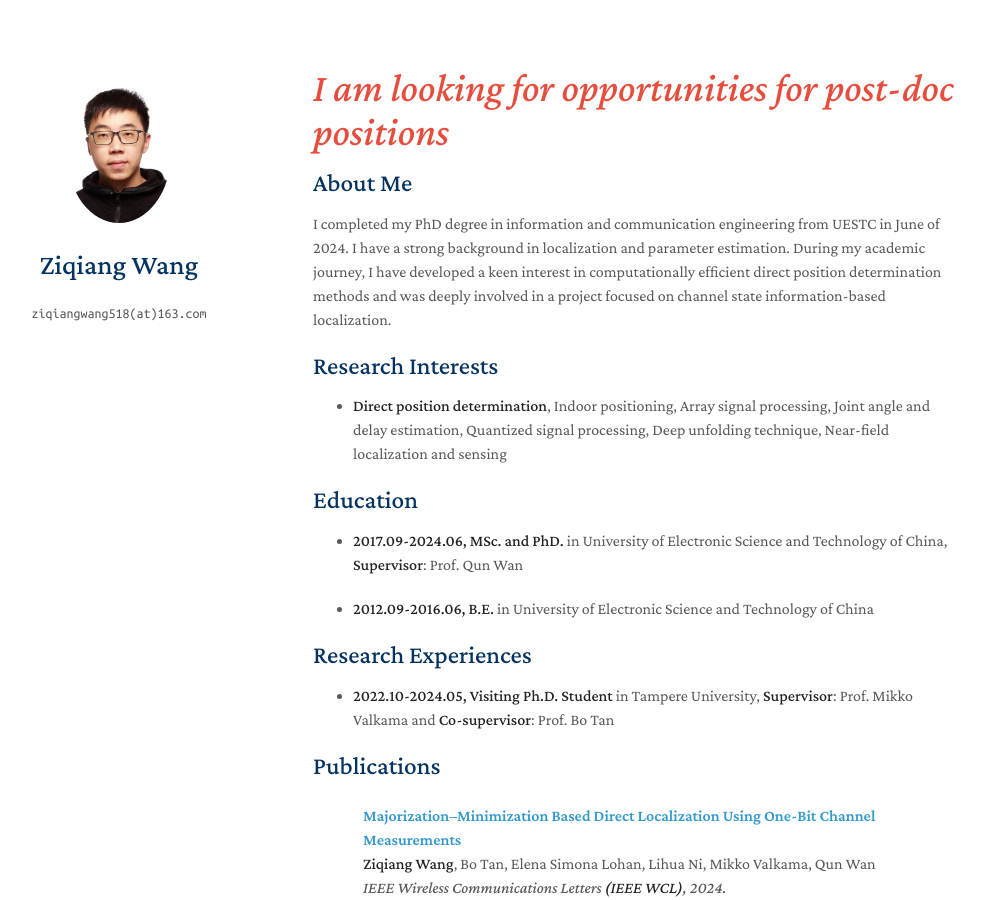
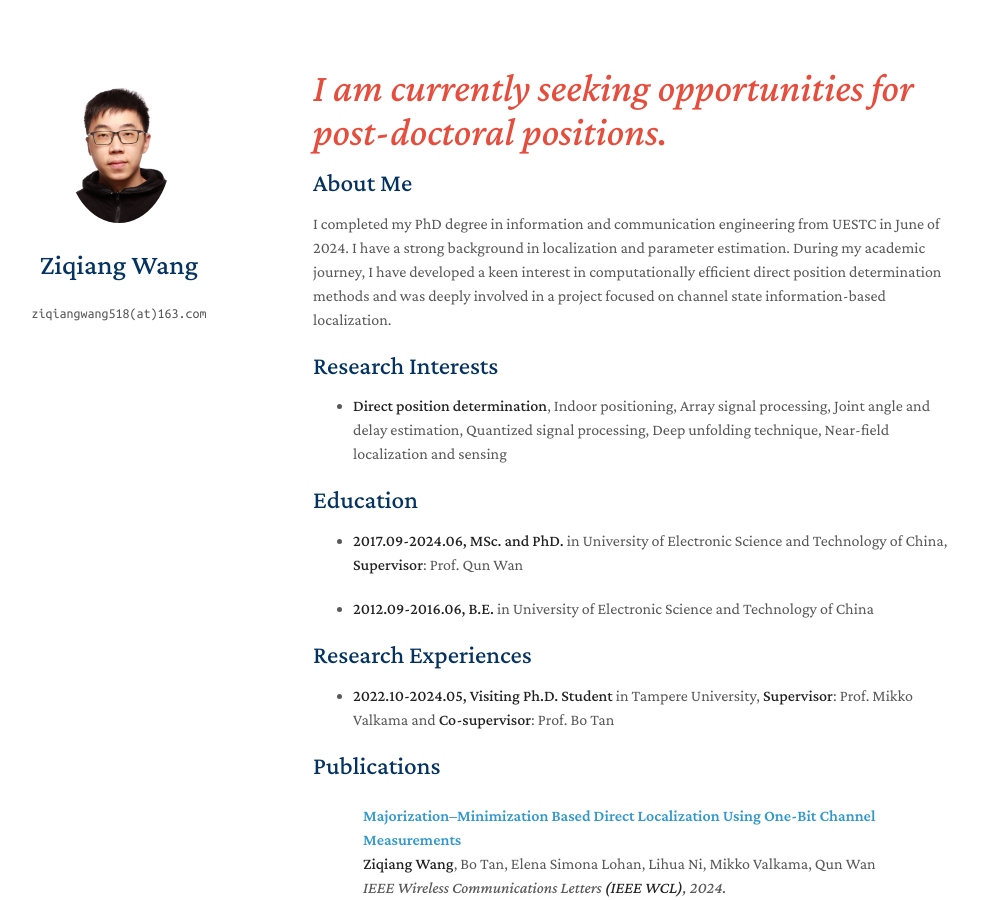
Before and after one commit to ZQiang-Wang/ZQiang-Wang.github.io, a Jekyll site: the page built from index.md, in a window 1280 px wide and 900 px high. Shown: the whole window, without its empty margins (157-1142 px from the left). Built offline with Jekyll 4.4.1, drawn with Linux system fonts in a browser that asks for light colours; a style sheet for code colours, icons or effects is not loaded; our own code applies the rules of GitHub Pages for plain Markdown files.

Commit message:
Update index.md

```diff
--- a/index.md
+++ b/index.md
@@ -2,7 +2,7 @@
 layout: homepage
 ---
 
-## <i style="color:#e74d3c; font-size: 40px;">I am looking for opportunities for post-doc positions</i>
+## <i style="color:#e74d3c; font-size: 40px;">I am currently seeking opportunities for post-doctoral positions.</i>
 
 
 ## About Me
```
